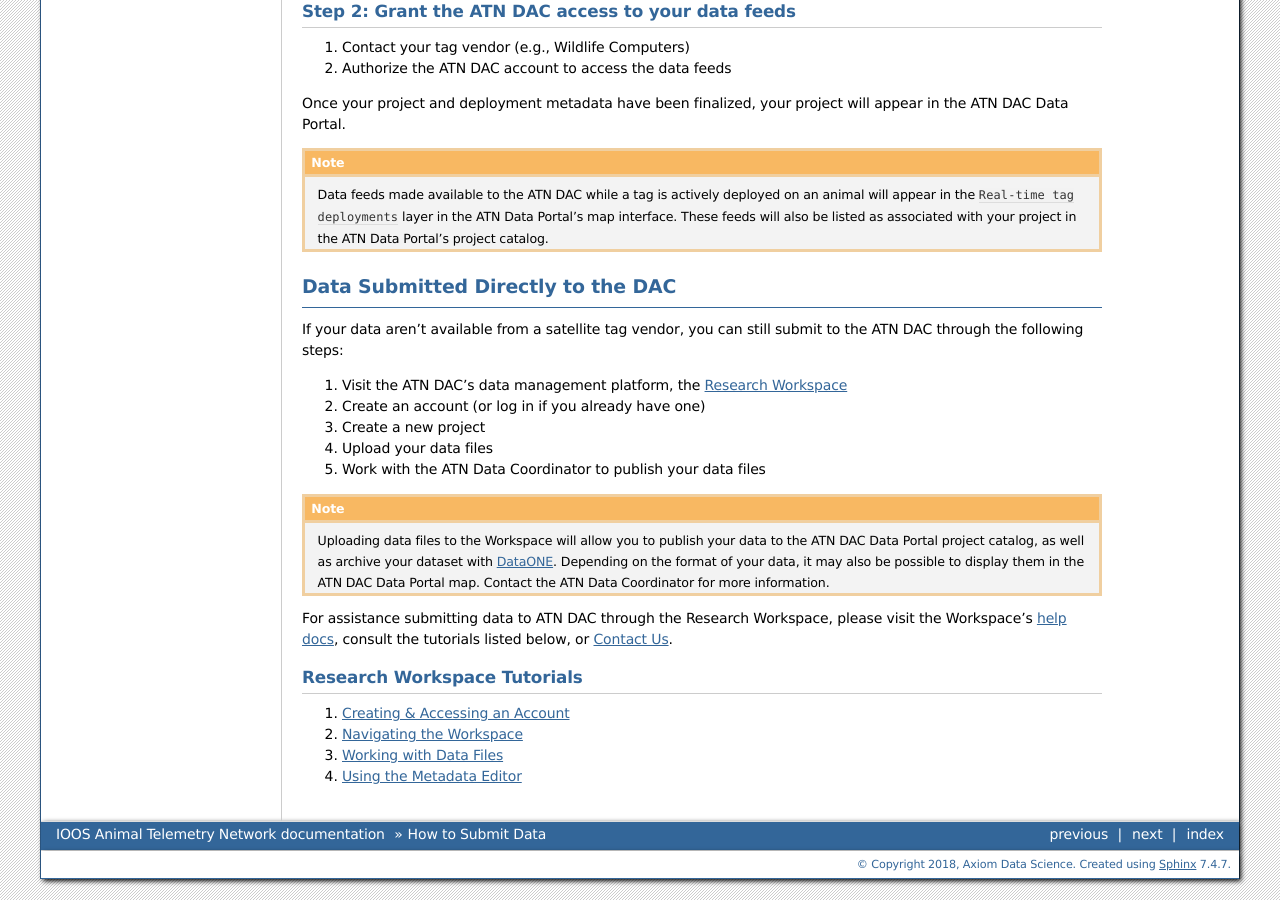
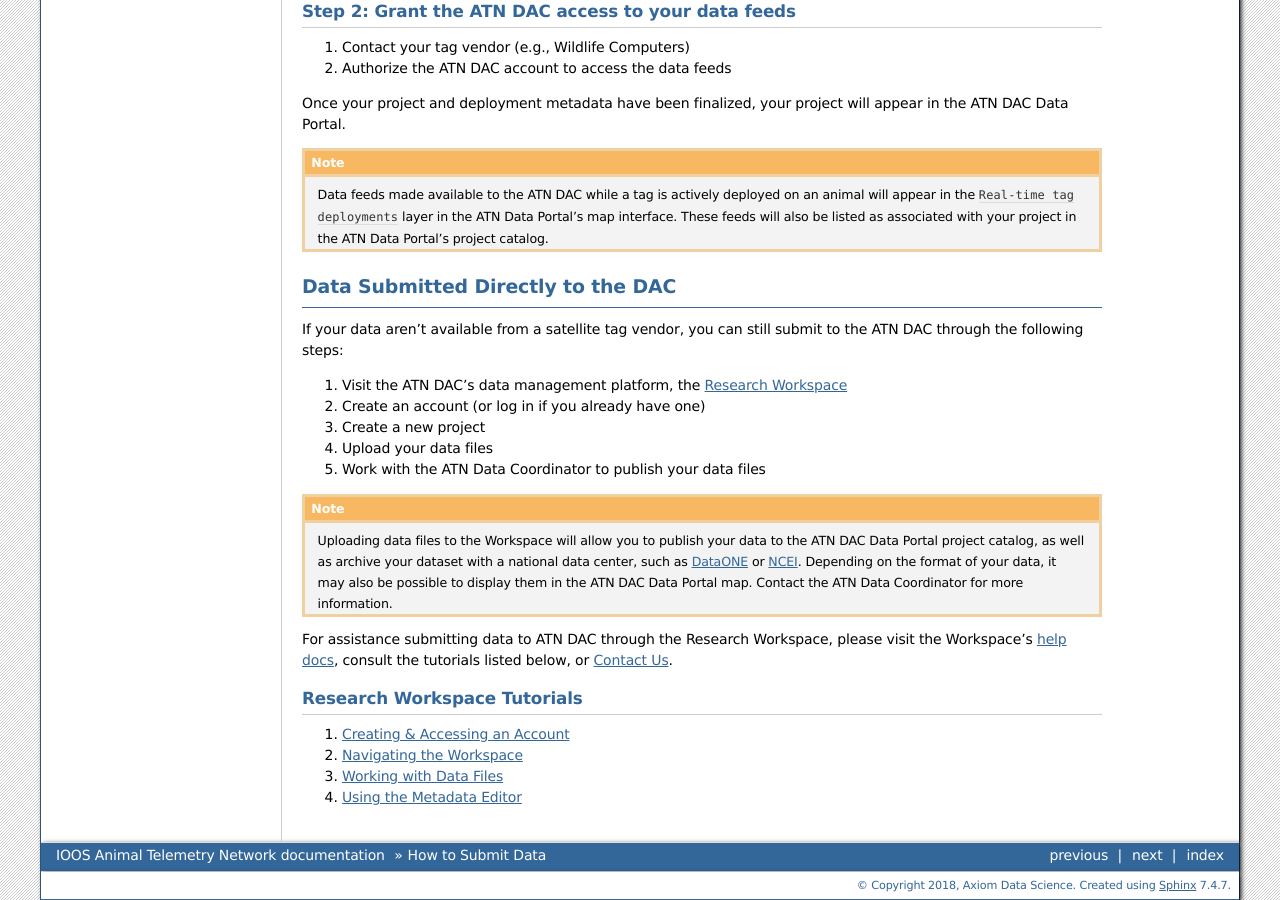
Before and after one commit to ioos/atn-docs, a Sphinx documentation site: the page built from docs/submit-data.rst, in a window 1280 px wide and 900 px high, scrolled down 598 px. Built offline with Sphinx 7.4.7, drawn with Linux system fonts in a browser that asks for light colours.

Commit message:
added NCEI mention

```diff
--- a/docs/submit-data.rst
+++ b/docs/submit-data.rst
@@ -48,7 +48,7 @@ If your data aren't available from a satellite tag vendor, you can still submit
 #. Work with the ATN Data Coordinator to publish your data files
 
 .. note::
-	Uploading data files to the Workspace will allow you to publish your data to the ATN DAC Data Portal project catalog, as well as archive your dataset with `DataONE <https://dataone.org/>`_. Depending on the format of your data, it may also be possible to display them in the ATN DAC Data Portal map. Contact the ATN Data Coordinator for more information.
+	Uploading data files to the Workspace will allow you to publish your data to the ATN DAC Data Portal project catalog, as well as archive your dataset with a national data center, such as `DataONE <https://dataone.org/>`_ or `NCEI <https://www.ncei.noaa.gov/>`_. Depending on the format of your data, it may also be possible to display them in the ATN DAC Data Portal map. Contact the ATN Data Coordinator for more information.
 
 For assistance submitting data to ATN DAC through the Research Workspace, please visit the Workspace's `help docs <https://researchworkspace.com/help/>`_, consult the tutorials listed below, or :ref:`contact-us`.
 
```
